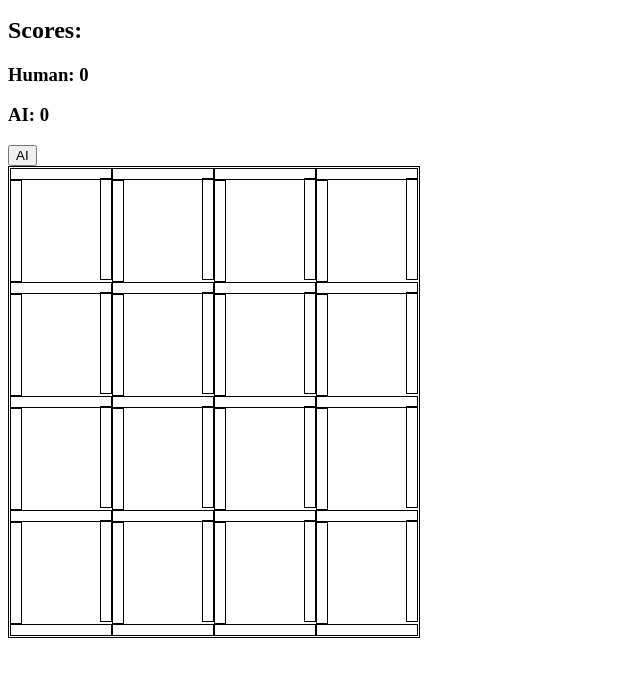
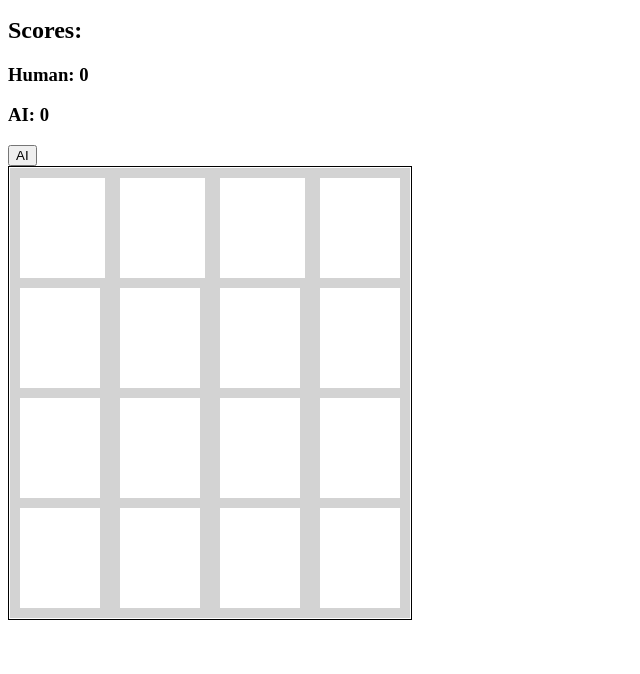
Before and after one commit to julhoang/totally-awesome-dot-box-game, a plain HTML site: page index.html in a window 1280 px wide. Shown: the part 110-784 px from the top of the page, without its empty margins (0-640 px from the left). Drawn offline with Linux system fonts and the light colour scheme.

Commit message:
working meh

```diff
--- a/index.css
+++ b/index.css
@@ -1,34 +1,34 @@
 .left {
-  border: 1px solid;
   width: 10px;
   height: 100px;
   position: relative;
   left: 0px;
+  background-color: lightgray;
 }
 
 .right {
-  border: 1px solid;
   width: 10px;
   height: 100px;
   position: absolute;
   right: 0px;
   top: 10px;
+  background-color: lightgray;
 }
 
 .down {
-  border: 1px solid;
   width: 100px;
   height: 10px;
   position: relative;
   bottom: 0px;
+  background-color: lightgray;
 }
 
 .up {
-  border: 1px solid;
   width: 100px;
   height: 10px;
   position: relative;
   top: 0px;
+  background-color: lightgray;
 }
 
 .cell {
--- a/index.js
+++ b/index.js
@@ -52,6 +52,15 @@ function createGameBoard() {
 function formatTable() {
   for (var i = 1; i <= maxCells * maxCells - maxCells; i++) {
     document.getElementById(i).getElementsByClassName("down")[0].style.display = "None";
+  }
+
+  var i = 1;
+  for (var r = 1; r <= maxCells; r++) {
+    for (j = i; j <= maxCells - 1; j++) {
+      document.getElementById(j).getElementsByClassName("right")[0].style.width = "5px";
+      console.log(j);
+    }
+    i += 3;
   }
 }
 
@@ -297,6 +306,7 @@ function checkedFilled(id, color) {
 function possibleMoves(pos) {
   moves = new Array();
   console.log("pos: " + pos);
+  console.log(JSON.stringify(gameState[pos].sides));
   for (let i = 0; i < 3; i++) {
     if (gameState[pos].sides[i] == 0) {
       moves.push(i);
```
